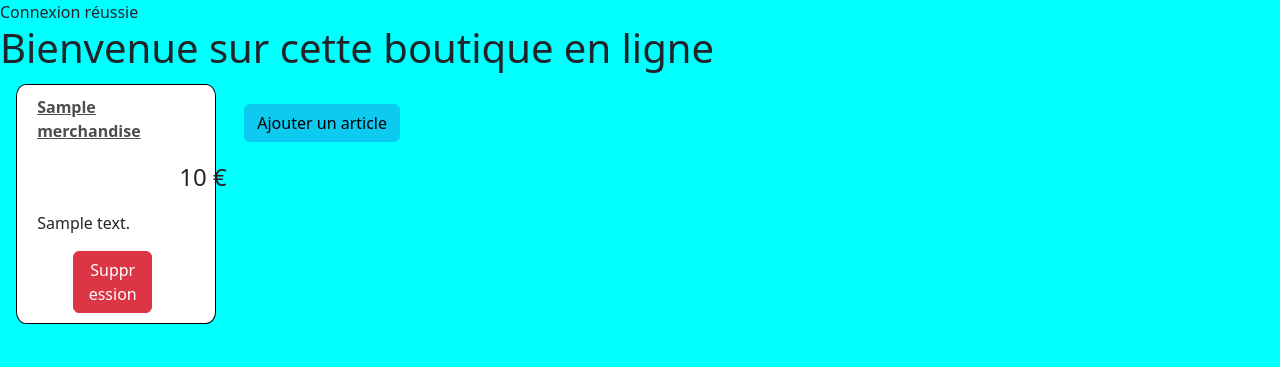
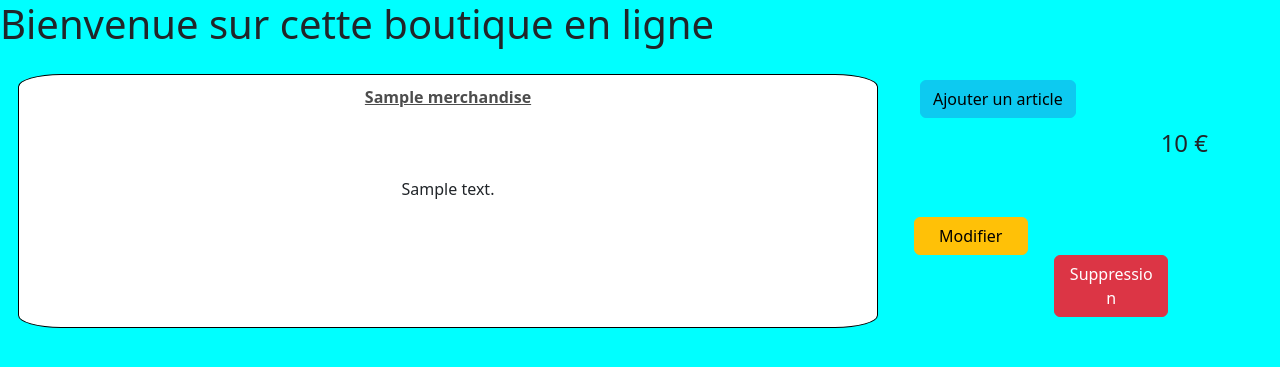
Before and after one commit to benoitsouillat/e_commerce_training, a PHP site: page / in a window 1280 px wide. Shown: the top 367 px of the page. Run offline with PHP 8.4, Linux system fonts and the light colour scheme; tables that the repository leaves empty or names only in its code hold one stand-in row (values such as "Sample post").

Commit message:
create an if statement to check POST data and process UPDATING data when it's modify

```diff
--- a/css/main.css
+++ b/css/main.css
@@ -1,5 +1,20 @@
 body {
   background-color: #00FFFF;
+}
+body section {
+  width: 100%;
+}
+body #boutique {
+  min-width: 95%;
+  width: auto;
+  display: flex;
+  flex-direction: row;
+  justify-content: flex-start;
+}
+body .boutique-items {
+  min-width: 70%;
+  width: auto;
+  max-width: 90%;
 }
 
 .card {
@@ -7,6 +22,10 @@
   border-radius: 5%;
   margin: 2%;
   padding: 10px 20px;
+  display: flex;
+  flex-direction: column;
+  justify-content: space-around;
+  align-items: center;
 }
 .card_name {
   color: #4d4d4d;
@@ -21,6 +40,12 @@
 .card_description {
   font-size: 0.9em;
 }
+.card_btn_modify {
+  max-width: 50%;
+  width: 114px;
+  position: relative;
+  left: calc(92% - 230px);
+}
 .card_btn_delete {
   max-width: 50%;
   width: 114px;
--- a/css/main.scss
+++ b/css/main.scss
@@ -1,6 +1,24 @@
 body {
     background-color: #00FFFF;
 
+    section {
+        width: 100%;
+    }
+
+    #boutique {
+        min-width: 95%;
+        width: auto;
+        display: flex;
+        flex-direction: row;
+        justify-content: flex-start;
+
+    }
+
+    .boutique-items {
+        min-width: 70%;
+        width: auto;
+        max-width: 90%;
+    }
 }
 
 .card {
@@ -8,6 +26,10 @@
     border-radius: 5%;
     margin: 2%;
     padding: 10px 20px;
+    display: flex;
+    flex-direction: column;
+    justify-content: space-around;
+    align-items: center;
 
     &_name {
         color: darken($color: grey, $amount: 20);
@@ -25,6 +47,13 @@
         font-size: 0.9em;
     }
 
+    &_btn_modify {
+        max-width: 50%;
+        width: 114px;
+        position: relative;
+        left: calc(92% - 230px);
+    }
+
     &_btn_delete {
         max-width: 50%;
         width: 114px;
--- a/index.php
+++ b/index.php
@@ -14,7 +14,7 @@
 
 <body>
     <h1>Bienvenue sur cette boutique en ligne </h1>
-    <section id="boutique" class="container-fluid d-flex flex-row">
+    <section id="boutique">
         <div class="boutique-items">
             <?php
             $stmt = $conn->query($all_items);
@@ -24,6 +24,9 @@
                 <p class="card_name"><?php echo htmlspecialchars($row['name']); ?></p>
                 <p class="card_price"><?php echo htmlspecialchars($row['price'] . " €"); ?></p>
                 <p class="card_desc"><?php echo htmlspecialchars($row['description']); ?></p>
+                <a type="button" class="card_btn_modify btn btn-warning" id="<?php echo $row['id']; ?>"
+                    href="./php/modify-item.php?id=<?php echo $row['id']; ?>">Modifier
+                </a>
                 <a type="button" class="card_btn_delete btn btn-danger" id="<?php echo $row['id']; ?>"
                     href="./php/delete-item.php?id=<?php echo $row['id']; ?>">Suppression
                 </a>
--- a/php/connection.php
+++ b/php/connection.php
@@ -10,9 +10,7 @@
 
 try {
     $conn = new PDO($dsn, $username, $password);
-
     $conn->setAttribute(PDO::ATTR_ERRMODE, PDO::ERRMODE_EXCEPTION);
-    echo 'Connexion réussie';
 } catch (PDOException $e) {
     echo "Erreur  : " . $e->getMessage();
 }
```
Also changed, not shown: php/modify-item.php (added, +74 -0 lines).
